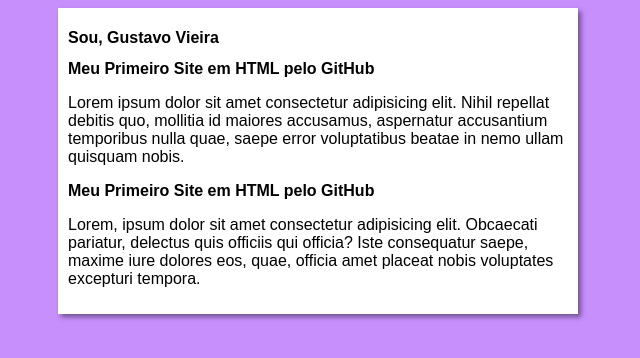
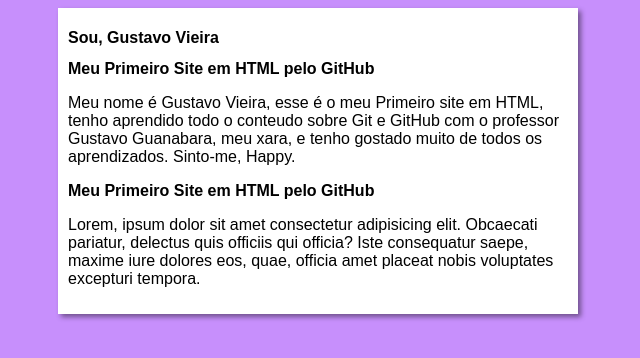
Before and after one commit to GustavoVieiraa/project-site, a plain HTML site: page index.html in a window 1280 px wide. Shown: the whole page, without its empty margins (322-962 px from the left). Drawn offline with Linux system fonts and the light colour scheme.

Commit message:
alterações em conteudo no master

```diff
--- a/index.html
+++ b/index.html
@@ -14,10 +14,10 @@
         </header>
         <article>
             <h2>Meu Primeiro Site em HTML pelo GitHub</h2>
-            <p>Lorem ipsum dolor sit amet consectetur adipisicing elit.
-            Nihil repellat debitis quo, mollitia id maiores accusamus,
-            aspernatur accusantium temporibus nulla quae, saepe error
-            voluptatibus beatae in nemo ullam quisquam nobis.</p>
+            <p>Meu nome é Gustavo Vieira, esse é o meu Primeiro site em HTML,
+                tenho aprendido todo o conteudo sobre Git e GitHub com o professor
+                Gustavo Guanabara, meu xara, e tenho gostado muito de todos os aprendizados.
+                Sinto-me, Happy.</p>
         </article>
         <article>
             <h2>Meu Primeiro Site em HTML pelo GitHub</h2>
```
